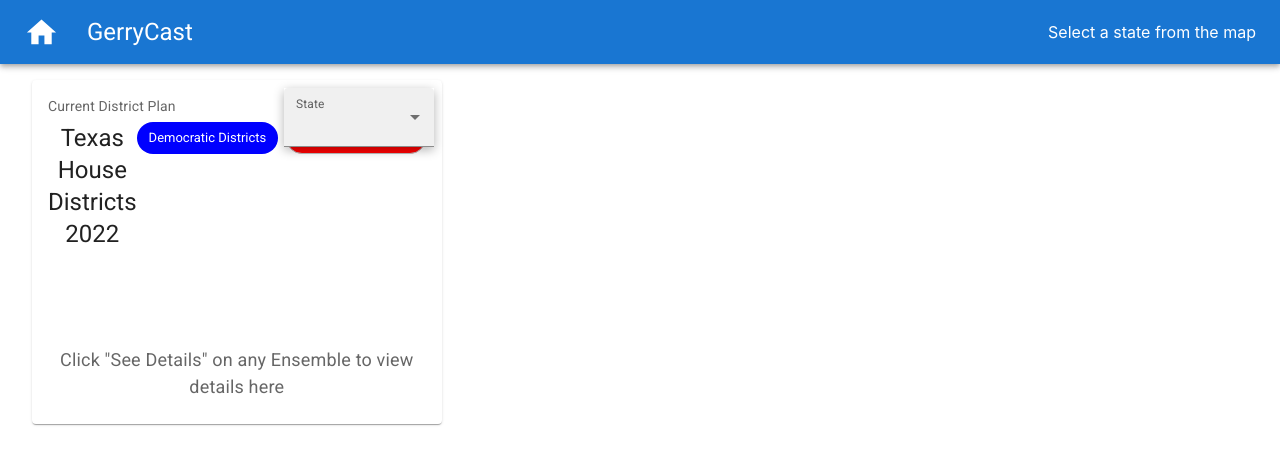
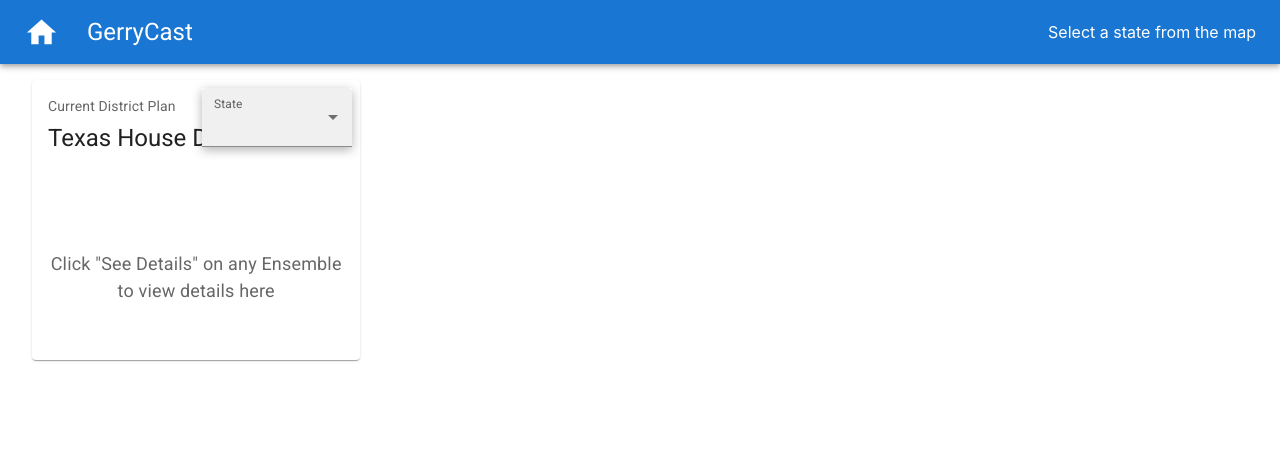
Before and after one commit to cse-416-seahawks/Gerrymandering, a React (Create React App) app: page /distances in a window 1280 px wide. Shown: the top 464 px of the page. Built offline with nearby package versions, Linux system fonts and the light colour scheme.

Commit message:
temporarily removed party colored districts

```diff
--- a/src/components/districts/NevadaDistricts.tsx
+++ b/src/components/districts/NevadaDistricts.tsx
@@ -9,12 +9,6 @@ import { DistrictState } from "../interfaces/MapInterface";
 
 export default () => {
   const [nevadaDistrict, setNevadaDistrict] = useState<DistrictState["data"]>(null);
-
-  function getRandomHexCode(): string {
-    const colors = ["#FF0000", "#0000FF"];
-    const randomIndex = Math.floor(Math.random() * colors.length);
-    return colors[randomIndex];
-  }
 
   useEffect(() => {
     async function fetchDistrictPlanAsync() {
@@ -34,7 +28,7 @@ export default () => {
           return (
             <Polygon
               pathOptions={{
-                fillColor: getRandomHexCode(),
+                fillColor: "#4287f5",
                 fillOpacity: 0.5,
                 weight: 2,
                 opacity: 1,
--- a/src/components/districts/TexasDistricts.tsx
+++ b/src/components/districts/TexasDistricts.tsx
@@ -9,12 +9,6 @@ import { DistrictState } from "../interfaces/MapInterface";
 
 export default () => {
   const [TexasDistricts, setTexasDistrict] = useState<DistrictState["data"]>(null);
-
-  function getRandomHexCode(): string {
-    const colors = ["#FF0000", "#0000FF"];
-    const randomIndex = Math.floor(Math.random() * colors.length);
-    return colors[randomIndex];
-  }
 
   useEffect(() => {
     async function fetchDistrictPlanAsync() {
@@ -32,7 +26,7 @@ export default () => {
       return (
         <Polygon
           pathOptions={{
-            fillColor: getRandomHexCode(),
+            fillColor: "#4287f5",
             fillOpacity: 0.5,
             weight: 2,
             opacity: 1,
--- a/src/components/districts/VirginiaDistricts.tsx
+++ b/src/components/districts/VirginiaDistricts.tsx
@@ -12,12 +12,6 @@ interface DistrictState {
 
 export default function VirginiaDistricts () {
   const [virginiaHouse, setVirginiaHouse] = useState<DistrictState["data"]>(null);
-
-  function getRandomHexCode(): string {
-    const colors = ["#FF0000", "#0000FF"];
-    const randomIndex = Math.floor(Math.random() * colors.length);
-    return colors[randomIndex];
-  }
 
   useEffect(() => {
     async function fetchDistrictPlanAsync() {
@@ -36,7 +30,7 @@ export default function VirginiaDistricts () {
           return (
             <Polygon
               pathOptions={{
-                fillColor: getRandomHexCode(),
+                fillColor: "#4287f5",
                 fillOpacity: 0.5,
                 weight: 2,
                 opacity: 1,
--- a/src/components/infocards/ClusterAssociation.tsx
+++ b/src/components/infocards/ClusterAssociation.tsx
@@ -59,17 +59,6 @@ export default function ClusterAssociationInfoCard() {
           {curDetails}
         </Typography>
         <Box sx={{ flexGrow: 1 }} />
-        <Stack direction="row" spacing={1}>
-          <Chip
-            label="Democratic Districts"
-            style={{ backgroundColor: "blue", color: "white" }}
-          />
-          <Chip
-            label="Republican Districts"
-            style={{ backgroundColor: "red", color: "white" }}
-            variant="outlined"
-          />
-        </Stack>
       </Box>
       <TableContainer component={Paper}>
         <Table size="small" sx={{ minWidth: 650 }}>
--- a/src/components/infocards/ClusterInfoCard.tsx
+++ b/src/components/infocards/ClusterInfoCard.tsx
@@ -59,17 +59,6 @@ export default function ClusterInfoCard() {
           {curDetails}
         </Typography>
         <Box sx={{ flexGrow: 1 }} />
-        <Stack direction="row" spacing={1}>
-          <Chip
-            label="Democratic Districts"
-            style={{ backgroundColor: "blue", color: "white" }}
-          />
-          <Chip
-            label="Republican Districts"
-            style={{ backgroundColor: "red", color: "white" }}
-            variant="outlined"
-          />
-        </Stack>
       </Box>
       <Grid>
           <Typography sx={{ mt: 4, mb: 1 }} variant="subtitle1" component="div">
--- a/src/components/infocards/EnsembleInfoCard.tsx
+++ b/src/components/infocards/EnsembleInfoCard.tsx
@@ -46,17 +46,6 @@ export default function EnsembleInfoCard() {
           {curDetails}
         </Typography>
         <Box sx={{ flexGrow: 1 }} />
-        <Stack direction="row" spacing={1}>
-          <Chip
-            label="Democratic Districts"
-            style={{ backgroundColor: "blue", color: "white" }}
-          />
-          <Chip
-            label="Republican Districts"
-            style={{ backgroundColor: "red", color: "white" }}
-            variant="outlined"
-          />
-        </Stack>
       </Box>
       <EnsembleDetailTable />
     </CardContent>
--- a/src/components/infocards/ScatterPlotOptions.tsx
+++ b/src/components/infocards/ScatterPlotOptions.tsx
@@ -82,17 +82,6 @@ export default function ScatterPlotOptions() {
           {curDetails}
         </Typography>
         <Box sx={{ flexGrow: 1 }} />
-        <Stack direction="row" spacing={1}>
-          <Chip
-            label="Democratic Districts"
-            style={{ backgroundColor: "blue", color: "white" }}
-          />
-          <Chip
-            label="Republican Districts"
-            style={{ backgroundColor: "red", color: "white" }}
-            variant="outlined"
-          />
-        </Stack>
       </Box>
       <Box sx={{display : "flex"}}>
       <Box sx={{ margin: "2rem" }}>
```
